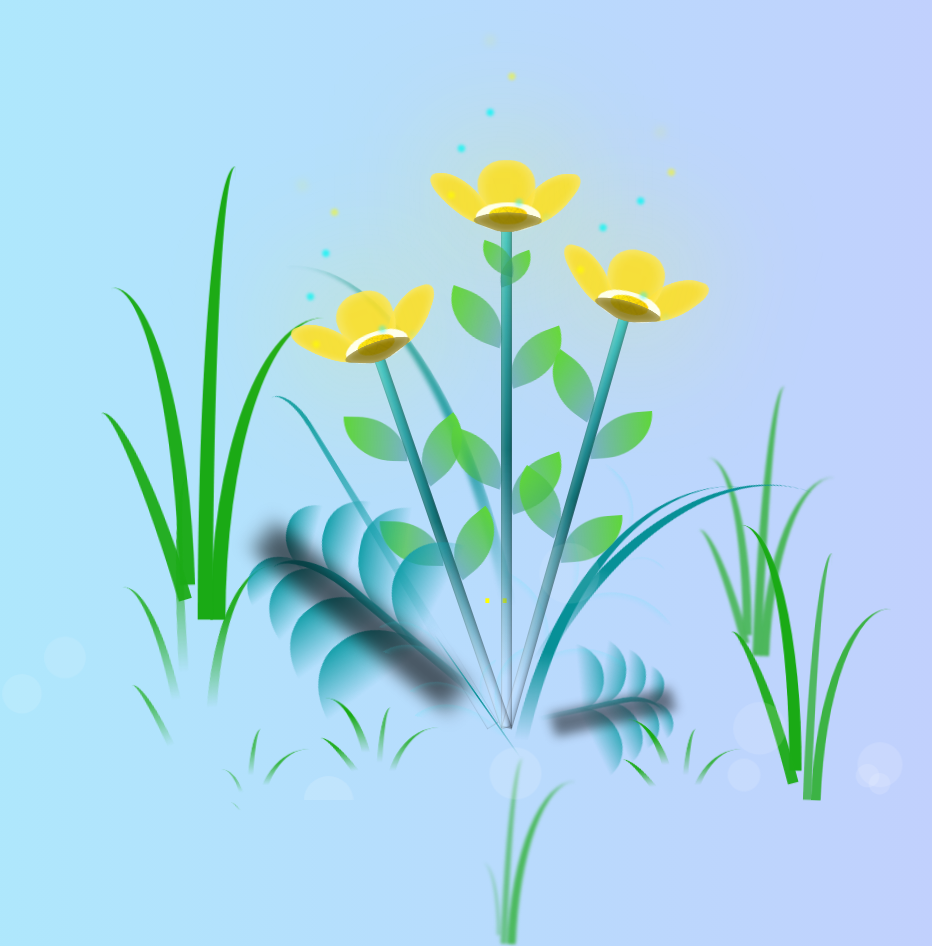
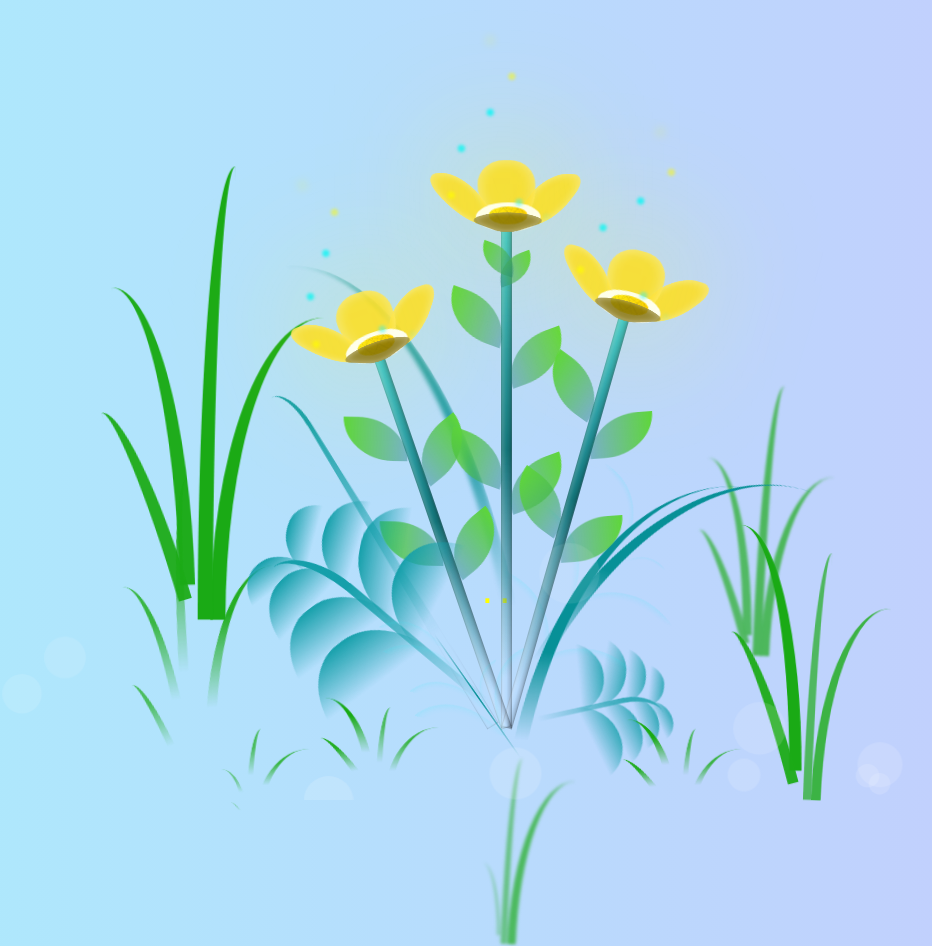
Before and after one commit to alynn222/flores, a plain HTML site: page flower.html in a window 1280 px wide. Shown: the whole page, without its empty margins (139-1071 px from the left). Drawn offline with Linux system fonts and the light colour scheme.

Commit message:
Update flower.html

```diff
--- a/flower.html
+++ b/flower.html
@@ -113,7 +113,7 @@
           <div class="flower__grass__leaf flower__grass__leaf--6"></div>
           <div class="flower__grass__leaf flower__grass__leaf--7"></div>
           <div class="flower__grass__leaf flower__grass__leaf--8"></div>
-          <div class="flower__grass__overlay"></div>
+
         </div>
       </div>
 
@@ -129,7 +129,7 @@
           <div class="flower__grass__leaf flower__grass__leaf--6"></div>
           <div class="flower__grass__leaf flower__grass__leaf--7"></div>
           <div class="flower__grass__leaf flower__grass__leaf--8"></div>
-          <div class="flower__grass__overlay"></div>
+
         </div>
       </div>
 
```
